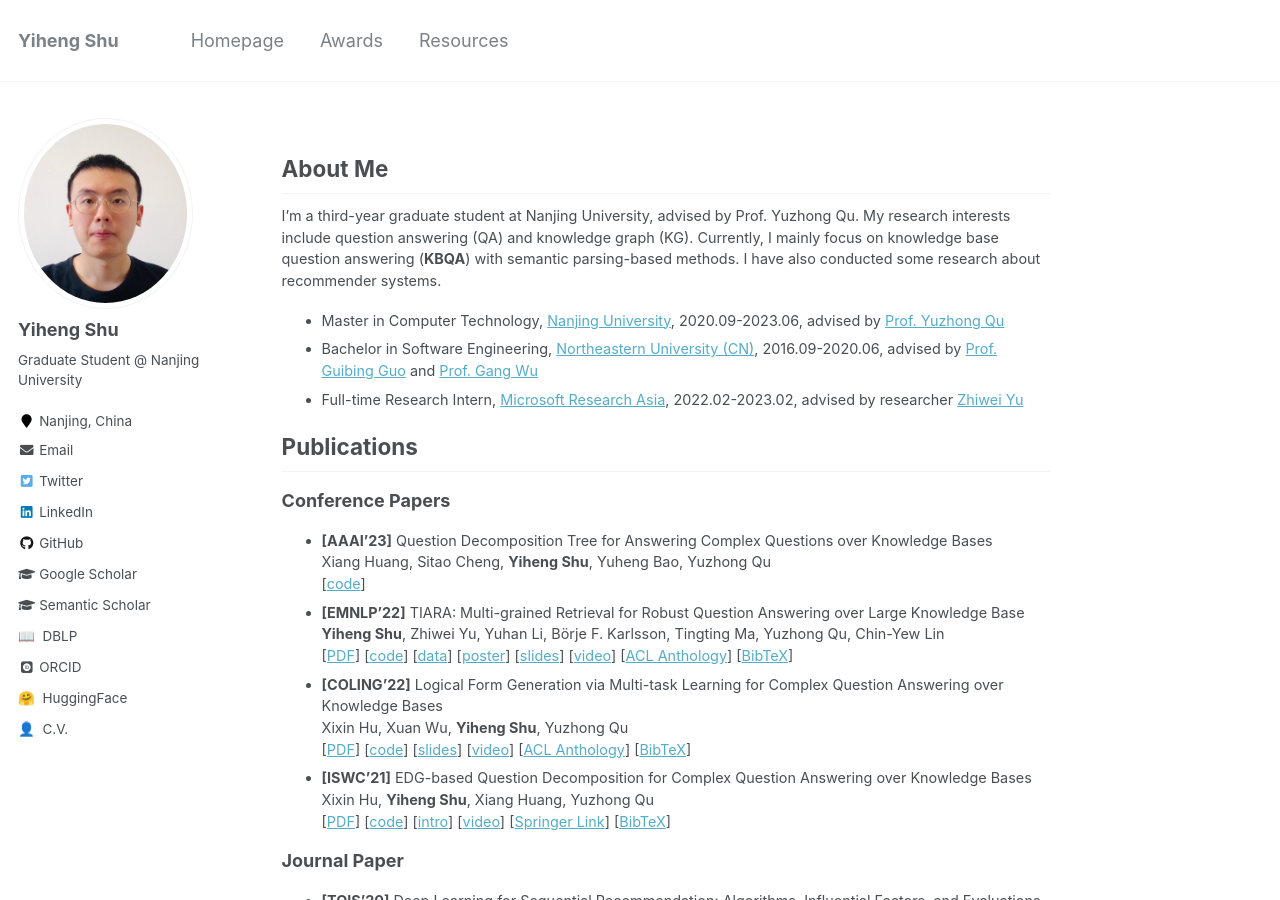
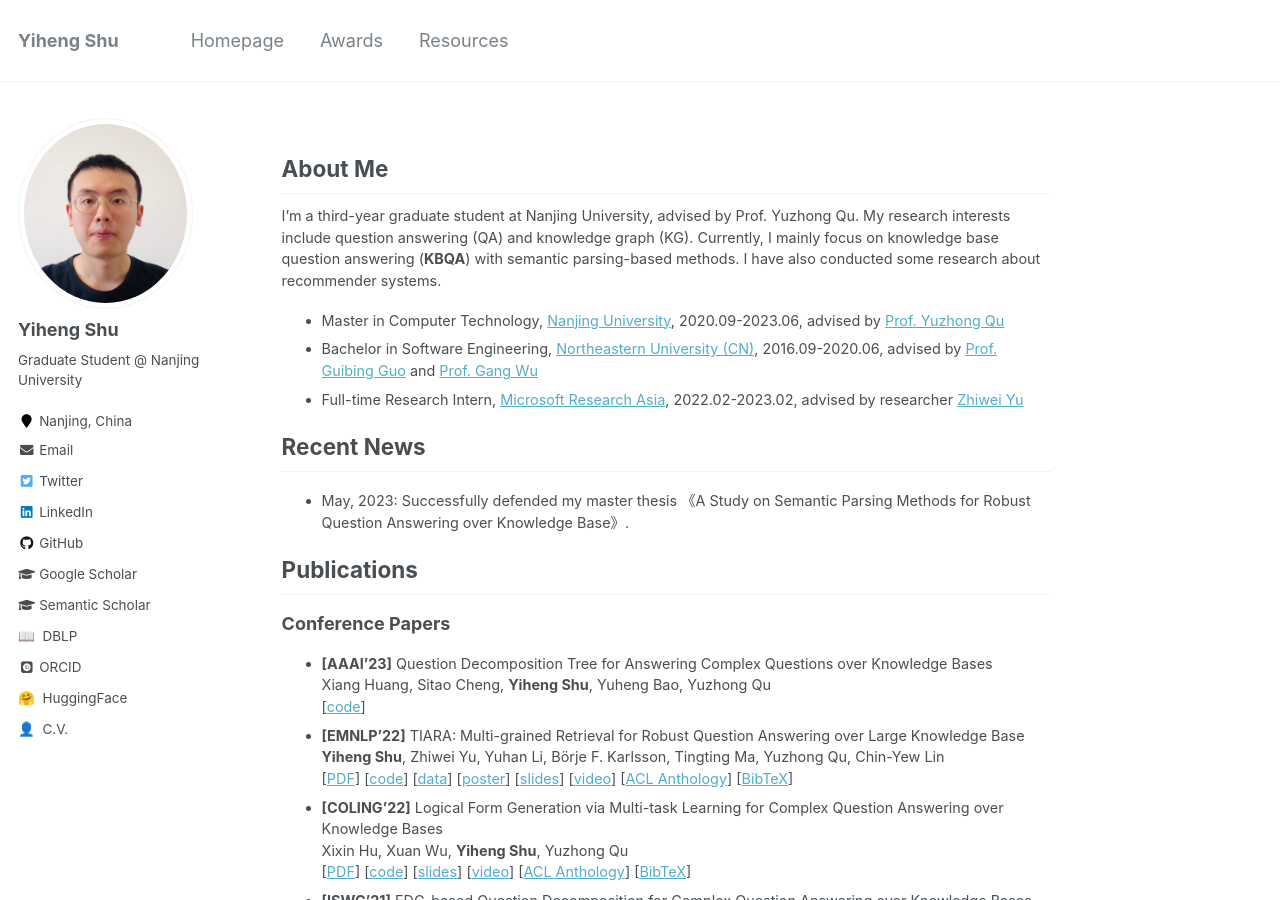
Before and after one commit to yihengshu/yihengshu.github.io, a Jekyll site: the page built from _pages/about.md, in a window 1280 px wide and 900 px high. Built offline with Jekyll 4.4.1, drawn with Linux system fonts in a browser that asks for light colours; some web fonts are replaced.

Commit message:
Update about.md

```diff
--- a/_pages/about.md
+++ b/_pages/about.md
@@ -16,6 +16,10 @@ My research interests include question answering (QA) and knowledge graph (KG).
 - Master in Computer Technology, [Nanjing University](https://njunju.nju.edu.cn/EN/main.htm), 2020.09-2023.06, advised by [Prof. Yuzhong Qu](http://ws.nju.edu.cn/~yzqu)
 - Bachelor in Software Engineering, [Northeastern University (CN)](http://english.neu.edu.cn/), 2016.09-2020.06, advised by [Prof. Guibing Guo](https://guoguibing.github.io/) and [Prof. Gang Wu](http://faculty.neu.edu.cn/wugang/)
 - Full-time Research Intern, [Microsoft Research Asia](https://www.msra.cn/), 2022.02-2023.02, advised by researcher [Zhiwei Yu](https://www.microsoft.com/en-us/research/people/zhiwyu/)
+
+## Recent News
+
+- May, 2023: Successfully defended my master thesis 《A Study on Semantic Parsing Methods for Robust Question Answering over Knowledge Base》.
 
 ## Publications
 
```
